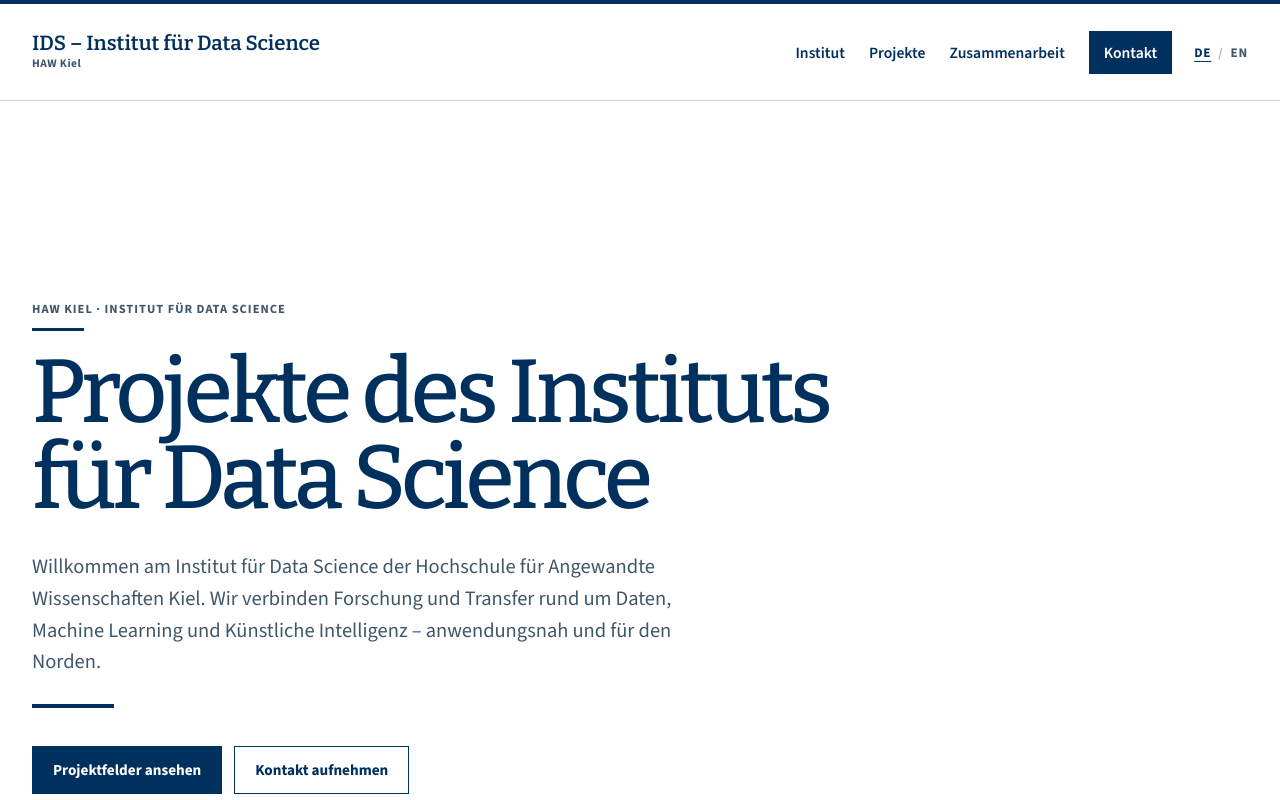
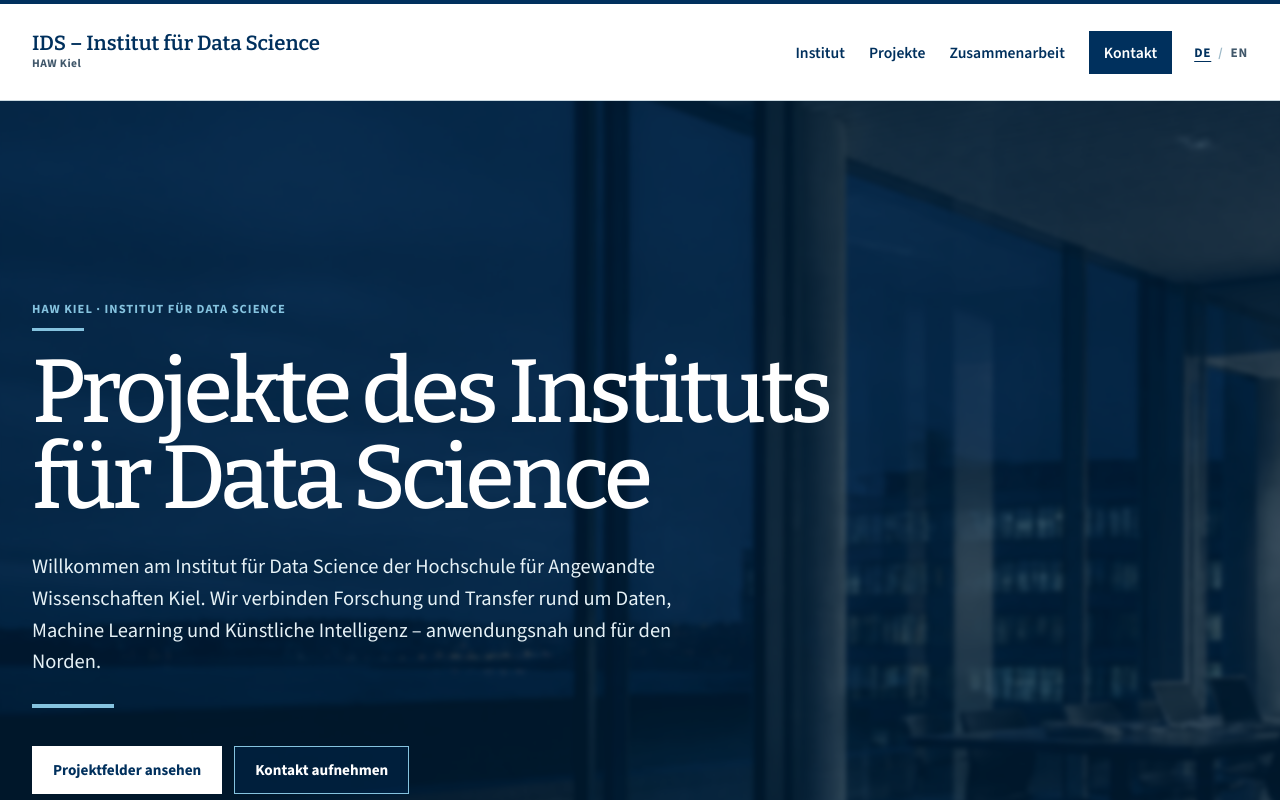
Before and after one commit to RodriguesOscar/ids-landing-page, a React (Vite) app: page / in a window 1280 px wide. Shown: the top 800 px of the page. Built offline with nearby package versions, Linux system fonts and the light colour scheme.

Commit message:
feat: enhance hero section styles and animations for improved visual appeal

```diff
--- a/src/pages/HomePage.css
+++ b/src/pages/HomePage.css
@@ -1,8 +1,17 @@
-.hero { border-bottom: 1px solid var(--mist); background: var(--white); color: var(--haw-blue); }
-.hero-grid { display: grid; min-height: 510px; align-content: center; padding: 88px 0 96px; }
+.hero { position: relative; isolation: isolate; overflow: hidden; border-bottom: 1px solid var(--mist); background: #00223f; color: var(--white); }
+.hero::before { content: ''; position: absolute; z-index: -2; inset: -3%; background: url('../assets/hero-campus.png') center 58% / cover no-repeat; filter: blur(1.5px) saturate(.8); transform: scale(1.07); }
+.hero::after { content: ''; position: absolute; z-index: -1; inset: 0; background: rgb(0 34 63 / 68%); backdrop-filter: blur(1px); }
+.hero-grid { position: relative; z-index: 0; display: grid; min-height: 510px; align-content: center; padding: 88px 0 96px; }
 .hero h1 { max-width: 900px; margin: 0; font-family: Bitter, serif; font-size: clamp(3.2rem, 7vw, 6.4rem); font-weight: 500; letter-spacing: -.045em; line-height: .96; }
-.hero-copy { max-width: 690px; margin: 30px 0 26px; color: var(--muted); font-size: clamp(1.08rem, 1.6vw, 1.28rem); line-height: 1.55; }
-.closing-rule { display: block; width: 82px; height: 4px; margin: 0 0 38px; background: var(--haw-blue); }
+.hero .eyebrow { color: var(--haw-light-blue); }
+.hero .eyebrow::after { background: var(--haw-light-blue); }
+.hero-copy { max-width: 690px; margin: 30px 0 26px; color: #e5f1f6; font-size: clamp(1.08rem, 1.6vw, 1.28rem); line-height: 1.55; }
+.closing-rule { display: block; width: 82px; height: 4px; margin: 0 0 38px; background: var(--haw-light-blue); }
+.hero .button-primary { border-color: var(--white); background: var(--white); color: var(--haw-blue); }
+.hero .button-primary:hover { background: var(--haw-light-blue); border-color: var(--haw-light-blue); }
+.hero .button-secondary { border-color: var(--haw-light-blue); background: rgb(0 48 93 / 35%); color: var(--white); }
+.hero .button-secondary:hover { background: rgb(133 195 223 / 22%); }
+.hero a:focus-visible { outline-color: var(--white); }
 
 .home-page section { padding: 112px 0; }
 .home-page section[id] { scroll-margin-top: 24px; }
@@ -37,6 +46,25 @@
 .contact .actions { margin-top: 31px; }
 .contact aside { border-left: 1px solid var(--line); padding-left: 28px; color: var(--muted); font-size: 1rem; line-height: 1.6; }
 
+@media (prefers-reduced-motion: no-preference) {
+  .hero::before { animation: hero-image-drift 20s cubic-bezier(.45, .05, .2, 1) infinite alternate; }
+  .hero .eyebrow { animation: hero-content-reveal .58s cubic-bezier(.16, 1, .3, 1) both; }
+  .hero h1 { animation: hero-content-reveal .65s .08s cubic-bezier(.16, 1, .3, 1) both; }
+  .hero-copy { animation: hero-content-reveal .65s .16s cubic-bezier(.16, 1, .3, 1) both; }
+  .closing-rule { animation: hero-content-reveal .65s .24s cubic-bezier(.16, 1, .3, 1) both; }
+  .hero .actions { animation: hero-content-reveal .65s .32s cubic-bezier(.16, 1, .3, 1) both; }
+}
+
+@keyframes hero-image-drift {
+  from { filter: blur(1.5px) saturate(.8); transform: scale(1.07) translate3d(-.7%, 0, 0); }
+  to { filter: blur(3px) saturate(.95); transform: scale(1.14) translate3d(1.1%, -.8%, 0); }
+}
+
+@keyframes hero-content-reveal {
+  from { opacity: 0; transform: translateY(18px); }
+  to { opacity: 1; transform: translateY(0); }
+}
+
 @media (max-width: 1280px) {
   .contact-box { grid-template-columns: 1fr; gap: 34px; }
 }
--- a/src/styles/shared.css
+++ b/src/styles/shared.css
@@ -12,12 +12,21 @@
 .button-secondary { background: var(--white); color: var(--haw-blue); }
 .button-secondary:hover { background: var(--haw-blue-tint); }
 .project-grid { display: grid; grid-template-columns: repeat(3, minmax(0, 1fr)); gap: 24px; }
-.project-card { display: flex; min-height: 340px; flex-direction: column; padding: 28px; border-top: 4px solid var(--haw-blue); background: var(--white); box-shadow: 0 1px 0 var(--mist); }
+.project-card { display: flex; min-height: 340px; flex-direction: column; padding: 28px; border-top: 4px solid var(--haw-blue); background: var(--white); box-shadow: 0 1px 0 var(--mist); transition: background .24s cubic-bezier(.16, 1, .3, 1), box-shadow .24s cubic-bezier(.16, 1, .3, 1); }
 .project-card-code { display: block; padding-bottom: 18px; border-bottom: 1px solid var(--line); color: var(--muted); font-size: .78rem; font-weight: 700; letter-spacing: .08em; }
 .project-card h3 { margin: 26px 0 14px; color: var(--haw-blue); font-family: Bitter, serif; font-size: clamp(1.45rem, 2.2vw, 1.8rem); font-weight: 500; line-height: 1.13; }
 .project-card p { margin: 0; color: var(--muted); font-size: 1rem; line-height: 1.55; }
 .project-card-link { align-self: flex-start; margin-top: auto; padding-top: 24px; color: var(--haw-blue); font-weight: 700; }
 .project-card-link:hover { text-decoration: underline; text-underline-offset: 4px; }
+.project-card:focus-within { background: var(--haw-blue); box-shadow: 0 8px 20px rgb(0 48 93 / 22%); }
+.project-card:focus-within .project-card-code { border-bottom-color: var(--haw-light-blue); color: var(--haw-light-blue); }
+.project-card:focus-within h3, .project-card:focus-within p, .project-card:focus-within .project-card-link { color: var(--white); }
+
+@media (hover: hover) {
+  .project-card:hover { background: var(--haw-blue); box-shadow: 0 8px 20px rgb(0 48 93 / 22%); }
+  .project-card:hover .project-card-code { border-bottom-color: var(--haw-light-blue); color: var(--haw-light-blue); }
+  .project-card:hover h3, .project-card:hover p, .project-card:hover .project-card-link { color: var(--white); }
+}
 
 @media (max-width: 980px) {
   .project-grid { grid-template-columns: repeat(2, minmax(0, 1fr)); }
```
Also changed, not shown: src/assets/hero-campus.png (added).
